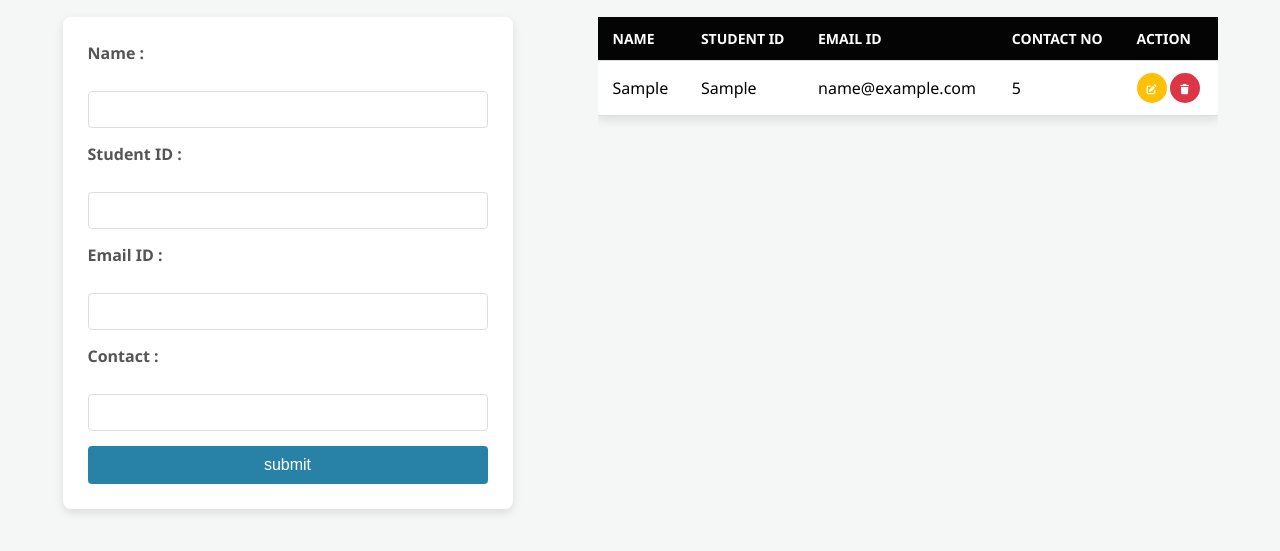
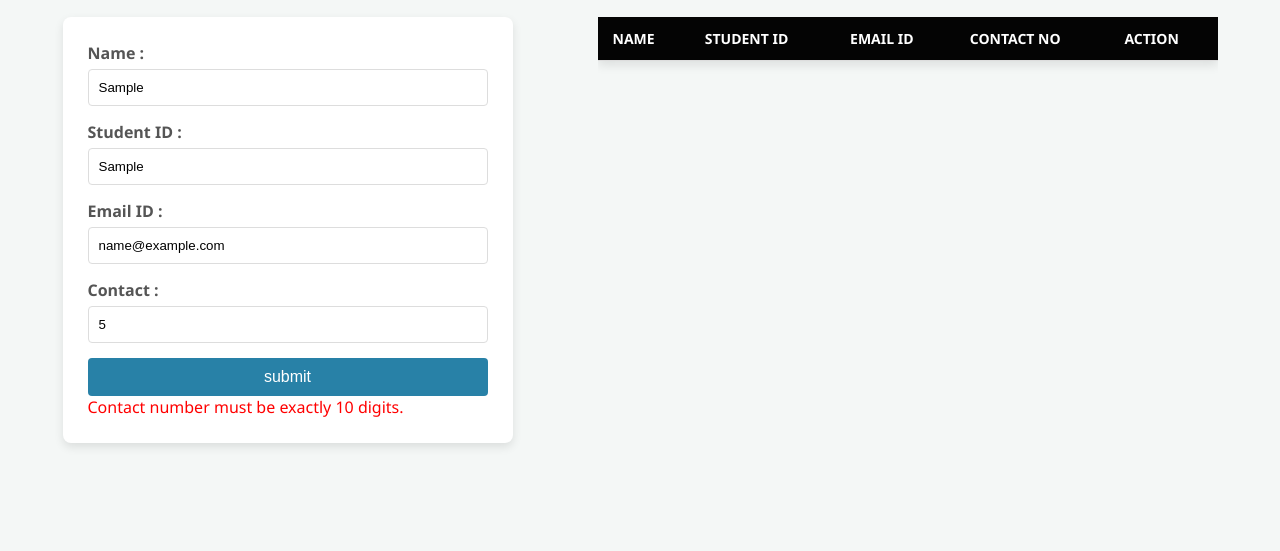
Before and after one commit to kartik9699/student_register_using_javascript, a plain HTML site: page index.html in a window 1280 px wide. Both pictures are taken after typing "Sample", "Sample", "name@example.com", "5" into the empty fields and a click on the button "submit". Shown: the part 87-638 px from the top of the page. Drawn offline with Linux system fonts and the light colour scheme.

Commit message:
added validation

```diff
--- a/index.html
+++ b/index.html
@@ -17,15 +17,16 @@
         <!-- student Registration form -->
         <section id="student_form">
             <form action="">
-                <label for="name">Name :</label><br>
-                <input type="text" id="name" name="name"><br>
-                <label for="student_id">Student ID :</label><br>
-                <input type="text" id="student_id" name="student_id"><br>
-                <label for="Email_ID">Email ID :</label><br>
-                <input type="email" id="Email_ID" name="Email_ID"><br>
-                <label for="contact">Contact :</label><br>
-                <input type="number" id="contact" name="contact"><br>
+                <label for="name">Name :</label>
+                <input type="text" id="name" name="name">
+                <label for="student_id">Student ID :</label>
+                <input type="text" id="student_id" name="student_id">
+                <label for="Email_ID">Email ID :</label>
+                <input type="email" id="Email_ID" name="Email_ID">
+                <label for="contact">Contact :</label>
+                <input type="number" id="contact" name="contact">
                 <button type="button" id="submit">submit</button>
+                <span id="error"></span>
             </form>
         </section>
         <!-- student details section -->
--- a/script.js
+++ b/script.js
@@ -8,7 +8,43 @@ const table = document.querySelector("table");
 let studentList = JSON.parse(localStorage.getItem("students")) || [];
 let idx = null;
 renderTable();
+let isValid=true;
+    // Validation Logic
+function validation() {
+
+
+    const name = nameInput.value.trim();
+    const studentId = student_id.value.trim();
+    const email = Email_ID.value.trim();
+    const contactvalue = contact.value.trim();
+    const errorSpan = document.getElementById("error");
+    const contactRegex = /^\d{10}$/;
+    const nameRegex = /^[a-zA-Z\s]+$/;
+    const emailRegex = /^[^\s@]+@[^\s@]+\.[^\s@]+$/;
+    if (!name || !studentId || !email || !contact) {
+        errorSpan.innerHTML="All fields are required!";
+        isValid=false;
+    }
+    else if (!nameRegex.test(name)) {
+        errorSpan.innerHTML="Please enter a valid name (letters only).";
+        isValid=false;
+    }
+    else if (!emailRegex.test(email)) {
+        errorSpan.innerHTML="Please enter a valid email address.";
+        isValid=false;
+    }
+    else if (!contactRegex.test(contactvalue)) {
+        errorSpan.innerHTML="Contact number must be exactly 10 digits.";
+        isValid=false;
+    }
+    else{
+        errorSpan.innerHTML="";
+        isValid=true;
+    }
+}
 submitBtn.addEventListener('click', function addtoarray() {
+    validation()
+    if(isValid){
     if(idx==null){
     const obj = {
         name: nameInput.value,
@@ -24,11 +60,15 @@ submitBtn.addEventListener('click', function addtoarray() {
         studentList[idx]['Email_ID']=Email_ID.value;
         studentList[idx]['contact']=contact.value;
     }
+    clearForm();
+    idx=null;
+    }
+
 
     saveToLocalStorage();
     renderTable();
-    idx=null;
-    clearForm();
+
+
 });
 
 function renderTable() {
--- a/style.css
+++ b/style.css
@@ -67,7 +67,9 @@ button:hover {
     max-width: 800px;
     overflow-x: auto; /* Responsive scroll for small screens */
 }
-
+#error{
+    color: red;
+}
 table {
     width: 100%;
     border-collapse: collapse;
```
